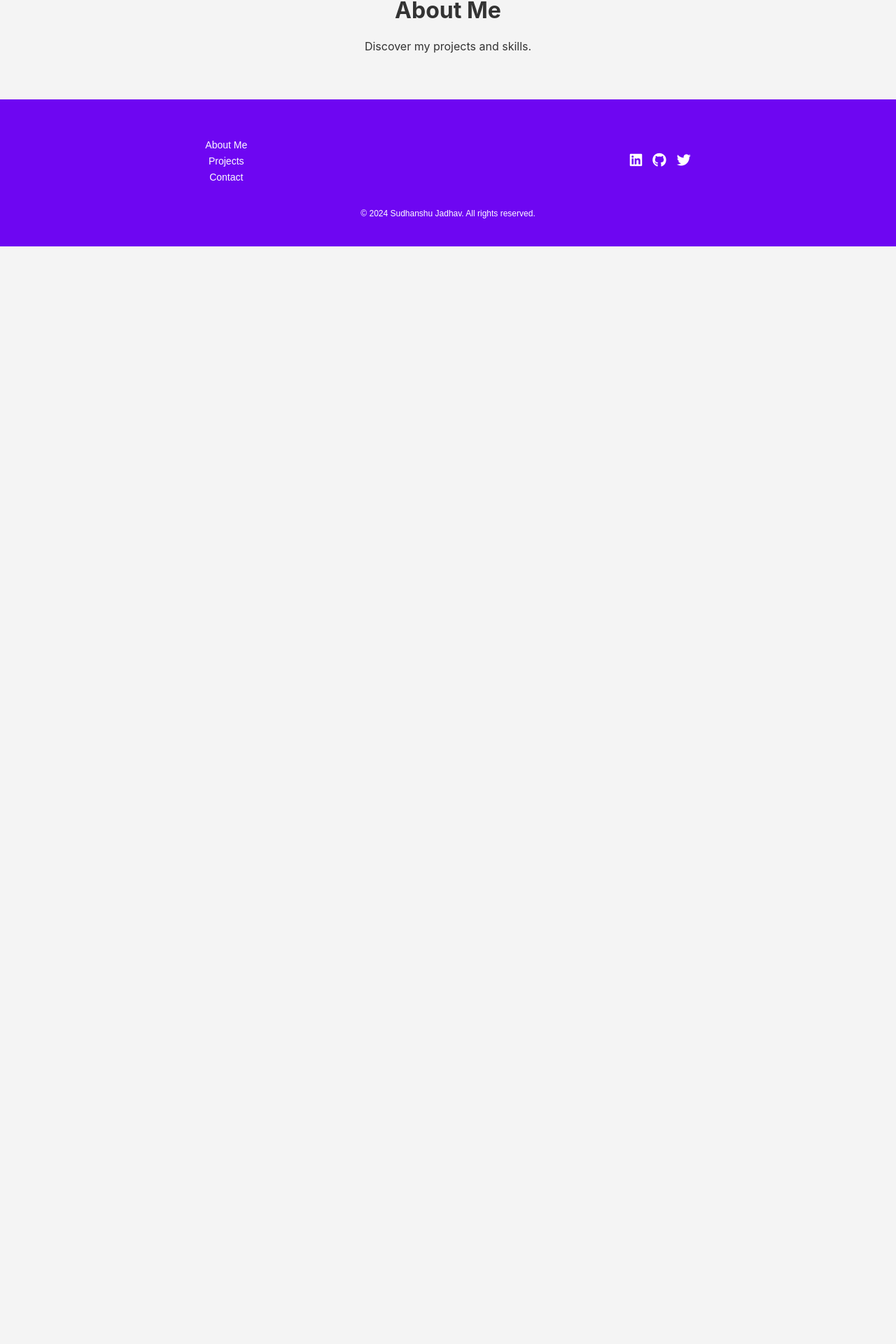
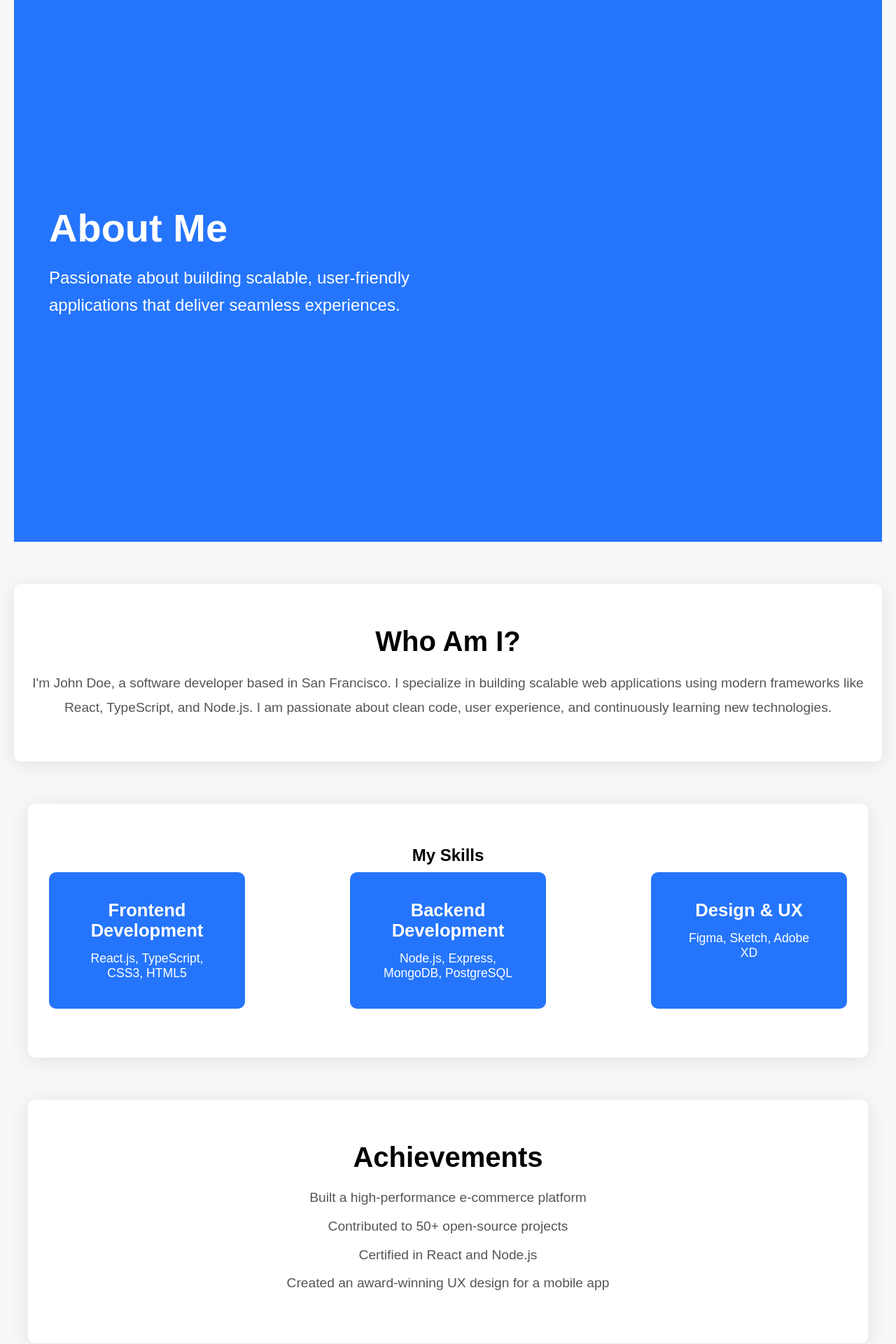
Before and after one commit to Sudhanshu9999/sudhanshu_jadhav_developer_portfolio, a React (Create React App) app: page /about in a window 1280 px wide. Shown: the part 136-2056 px from the top of the page at 70% size. Before the commit the page ends 800 px from the top, so only its background shows below. Built offline with nearby package versions, Linux system fonts and the light colour scheme; grey boxes are pictures that could not be loaded.

Commit message:
Base design done

```diff
--- /dev/null
+++ b/src/Pages/AboutPage/AboutPage.module.css
@@ -0,0 +1,215 @@
+/* Global Reset */
+* {
+  margin: 0;
+  padding: 0;
+  box-sizing: border-box;
+}
+
+/* Page Container */
+.pageContainer {
+  font-family: 'Arial', sans-serif;
+  padding: 50px 20px;
+  background-color: #f8f8f8;
+  min-height: 100vh;
+}
+
+/* Hero Section with Parallax Effect */
+.heroSection {
+  display: flex;
+  justify-content: space-between;
+  align-items: center;
+  height: 100vh;
+  position: relative;
+  background-color: #2575fc;
+  color: white;
+  padding: 0 50px;
+  margin-bottom: 60px;
+}
+
+.heroTextContainer {
+  width: 50%;
+}
+
+.heroTextContainer h1 {
+  font-size: 3.5rem;
+  font-weight: bold;
+  margin-bottom: 20px;
+  animation: fadeInUp 1.5s ease-out;
+}
+
+.heroTextContainer p {
+  font-size: 1.5rem;
+  line-height: 1.6;
+}
+
+.heroImageContainer {
+  position: relative;
+  width: 50%;
+}
+
+.parallaxBg {
+  position: absolute;
+  top: 0;
+  left: 0;
+  right: 0;
+  bottom: 0;
+  background: url('https://source.unsplash.com/random') center/cover no-repeat;
+  opacity: 0.3;
+  z-index: -1;
+}
+
+.heroImage {
+  width: 100%;
+  height: 100%;
+  background-image: url('https://source.unsplash.com/random');
+  background-size: cover;
+  background-position: center;
+  border-radius: 15px;
+  box-shadow: 0 20px 50px rgba(0, 0, 0, 0.2);
+  transition: all 0.3s ease;
+}
+
+.heroImage:hover {
+  transform: scale(1.05);
+}
+
+/* About Section */
+.aboutSection {
+  background-color: white;
+  padding: 60px 20px;
+  text-align: center;
+  border-radius: 10px;
+  box-shadow: 0 4px 30px rgba(0, 0, 0, 0.1);
+  margin-bottom: 60px;
+}
+
+.aboutSection h2 {
+  font-size: 2.5rem;
+  margin-bottom: 20px;
+}
+
+.aboutSection p {
+  font-size: 1.2rem;
+  line-height: 1.8;
+  color: #555;
+}
+
+/* Skills Section */
+.skillsSection {
+  background-color: white;
+  padding: 60px 20px;
+  text-align: center;
+  width: 100%;
+  max-width: 1200px;
+  margin: 0 auto 60px;
+  border-radius: 10px;
+  box-shadow: 0 4px 30px rgba(0, 0, 0, 0.1);
+}
+
+.skillsContainer {
+  display: flex;
+  justify-content: space-between;
+  flex-wrap: wrap;
+}
+
+.skillCard {
+  background-color: #2575fc;
+  color: white;
+  padding: 40px;
+  margin: 10px;
+  width: 280px;
+  text-align: center;
+  border-radius: 10px;
+  transition: transform 0.3s ease;
+}
+
+.skillCard:hover {
+  transform: translateY(-10px);
+}
+
+.skillCard h3 {
+  font-size: 1.6rem;
+  margin-bottom: 15px;
+}
+
+.skillCard p {
+  font-size: 1.1rem;
+}
+
+/* Achievements Section */
+.achievementsSection {
+  background-color: white;
+  padding: 60px 20px;
+  text-align: center;
+  width: 100%;
+  max-width: 1200px;
+  margin: 0 auto 60px;
+  border-radius: 10px;
+  box-shadow: 0 4px 30px rgba(0, 0, 0, 0.1);
+}
+
+.achievementsSection h2 {
+  font-size: 2.5rem;
+  margin-bottom: 20px;
+}
+
+.achievementsSection ul {
+  list-style: none;
+  padding: 0;
+  font-size: 1.2rem;
+  color: #555;
+}
+
+.achievementsSection li {
+  margin: 10px 0;
+  line-height: 1.6;
+}
+
+/* Scroll Animations */
+.fadeIn {
+  opacity: 0;
+  transform: translateY(30px);
+  transition: opacity 0.6s ease-out, transform 0.6s ease-out;
+}
+
+.fadeIn.visible {
+  opacity: 1;
+  transform: translateY(0);
+}
+
+/* Parallax Effect */
+@keyframes fadeInUp {
+  to {
+    opacity: 1;
+    transform: translateY(0);
+  }
+}
+
+/* Responsive Design */
+@media (max-width: 768px) {
+  .heroSection {
+    flex-direction: column;
+    height: auto;
+    padding: 50px 20px;
+  }
+
+  .heroTextContainer {
+    width: 100%;
+    text-align: center;
+  }
+
+  .heroImage {
+    width: 100%;
+    height: 300px;
+  }
+
+  .skillsContainer {
+    flex-direction: column;
+    align-items: center;
+  }
+
+  .skillCard {
+    width: 80%;
+    margin: 20px 0;
+  }
+}
--- a/src/Pages/AboutPage/AboutPage.tsx
+++ b/src/Pages/AboutPage/AboutPage.tsx
@@ -1,18 +1,84 @@
-import React from 'react';
-import styled from 'styled-components';
-
-const HomeContainer = styled.div`
-  text-align: center;
-  padding: 50px;
-  color: #333;
-`;
+import React, { useEffect } from "react";
+import styles from "./AboutPage.module.css";
 
 const AboutPage: React.FC = () => {
+  useEffect(() => {
+    const handleScroll = () => {
+      const elements = document.querySelectorAll(`.${styles.fadeIn}`);
+      elements.forEach((element) => {
+        const position = element.getBoundingClientRect().top;
+        const windowHeight = window.innerHeight;
+        if (position < windowHeight - 100) {
+          element.classList.add(styles.visible);
+        } else {
+          element.classList.remove(styles.visible);
+        }
+      });
+    };
+
+    window.addEventListener("scroll", handleScroll);
+    handleScroll(); // Call initially to handle content already in view
+    return () => {
+      window.removeEventListener("scroll", handleScroll);
+    };
+  }, []);
+
   return (
-    <HomeContainer>
-      <h1>About Me</h1>
-      <p>Discover my projects and skills.</p>
-    </HomeContainer>
+    <div className={styles.pageContainer}>
+      {/* Hero Section with Split Layout */}
+      <section className={styles.heroSection}>
+        <div className={styles.heroTextContainer}>
+          <h1 className={styles.fadeIn}>About Me</h1>
+          <p className={styles.fadeIn}>
+            Passionate about building scalable, user-friendly applications
+            that deliver seamless experiences.
+          </p>
+        </div>
+        <div className={styles.heroImageContainer}>
+          <div className={styles.parallaxBg}></div>
+          <div className={styles.heroImage}></div>
+        </div>
+      </section>
+
+      {/* About Section */}
+      <section className={`${styles.aboutSection} ${styles.fadeIn}`}>
+        <h2>Who Am I?</h2>
+        <p>
+          I'm John Doe, a software developer based in San Francisco. I specialize in building scalable web applications using modern frameworks like React,
+          TypeScript, and Node.js. I am passionate about clean code, user experience, and continuously learning new technologies.
+        </p>
+      </section>
+
+      {/* Skills Section */}
+      <section className={`${styles.skillsSection} ${styles.fadeIn}`}>
+        <h2>My Skills</h2>
+        <div className={styles.skillsContainer}>
+          <div className={styles.skillCard}>
+            <h3>Frontend Development</h3>
+            <p>React.js, TypeScript, CSS3, HTML5</p>
+          </div>
+          <div className={styles.skillCard}>
+            <h3>Backend Development</h3>
+            <p>Node.js, Express, MongoDB, PostgreSQL</p>
+          </div>
+          <div className={styles.skillCard}>
+            <h3>Design & UX</h3>
+            <p>Figma, Sketch, Adobe XD</p>
+          </div>
+        </div>
+      </section>
+
+      {/* Achievements Section */}
+      <section className={`${styles.achievementsSection} ${styles.fadeIn}`}>
+        <h2>Achievements</h2>
+        <ul>
+          <li>Built a high-performance e-commerce platform</li>
+          <li>Contributed to 50+ open-source projects</li>
+          <li>Certified in React and Node.js</li>
+          <li>Created an award-winning UX design for a mobile app</li>
+        </ul>
+      </section>
+    </div>
   );
 };
 
```
